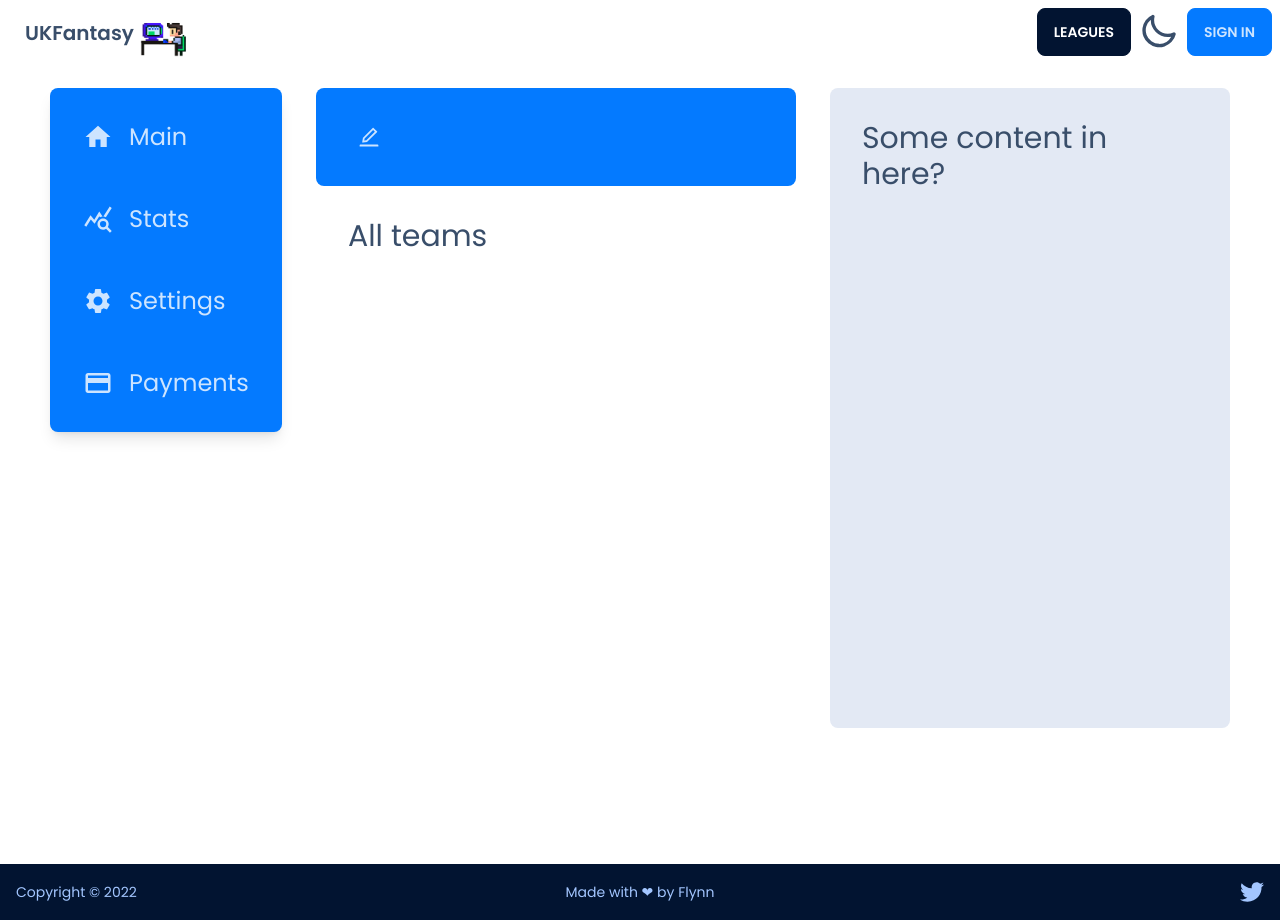
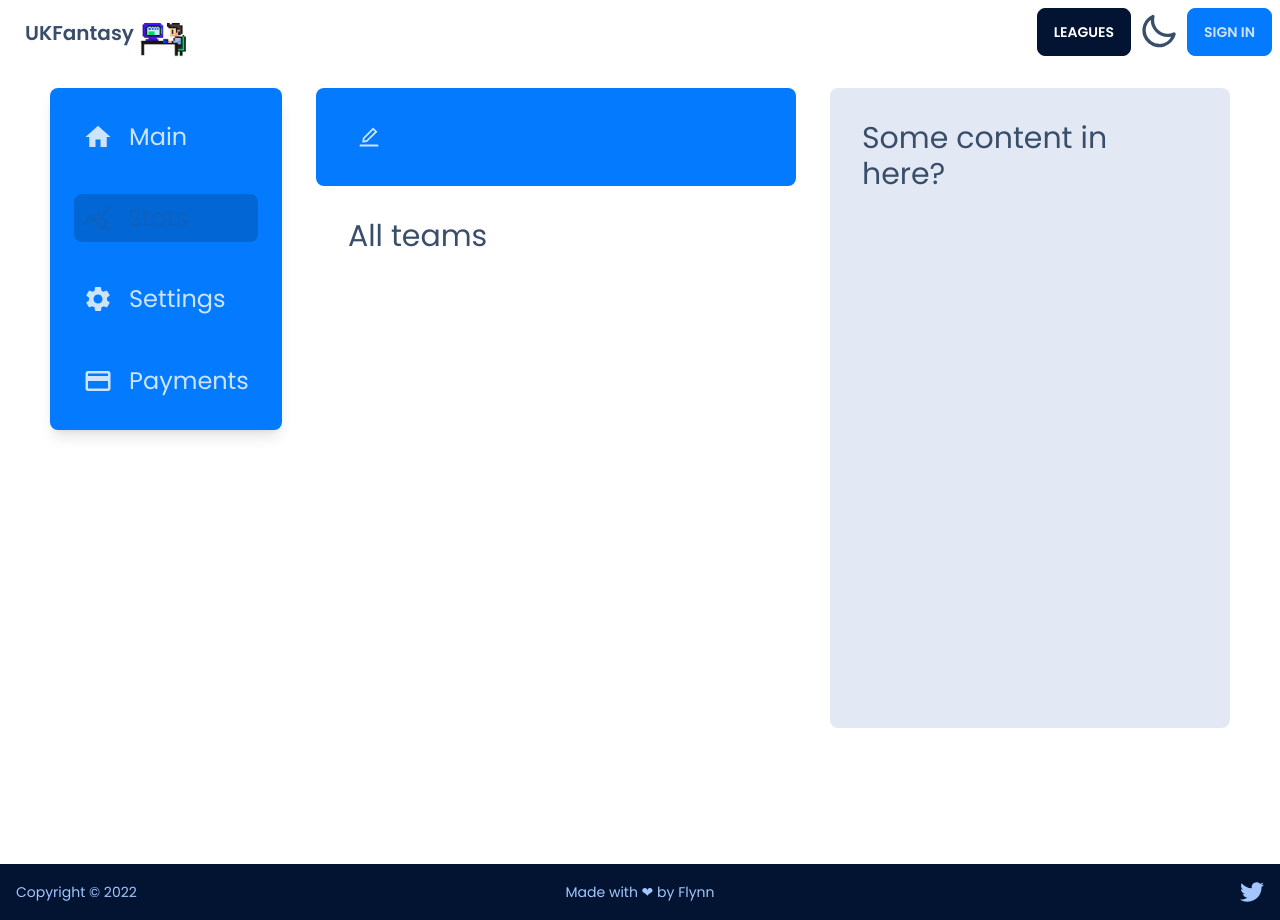
Before and after one commit to FlynnFc/UKFantasy, a Next.js app: page /profile in a window 1280 px wide. Built offline with nearby package versions, Linux system fonts and the light colour scheme; no server answers.

Commit message:
Update profile.tsx

```diff
--- a/src/pages/profile.tsx
+++ b/src/pages/profile.tsx
@@ -42,7 +42,7 @@ const Profile = () => {
             <MdHome className="text-3xl md:mr-4" />
             <span className="hidden md:inline"> Main</span>
           </li>
-          <li className="btn-ghost rounded-btn flex cursor-pointer flex-row items-center p-2 text-2xl transition-all hover:scale-105">
+          <li className="btn-disabled rounded-btn flex cursor-pointer flex-row items-center p-2 text-2xl transition-all hover:scale-105">
             <MdQueryStats className="text-3xl md:mr-4" />
             <span className="hidden md:inline"> Stats</span>
           </li>
```
